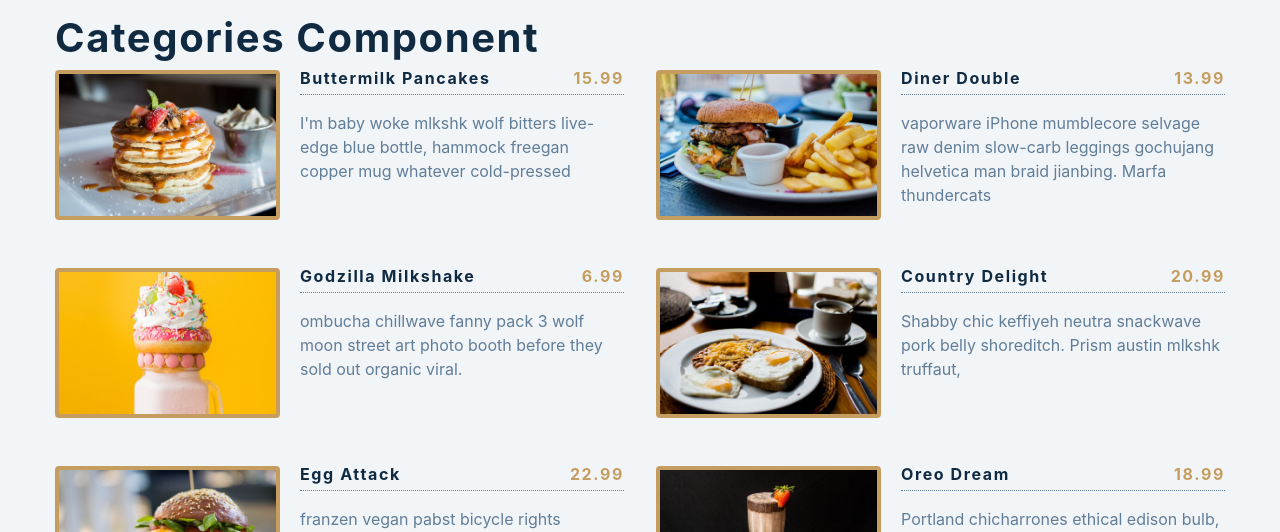
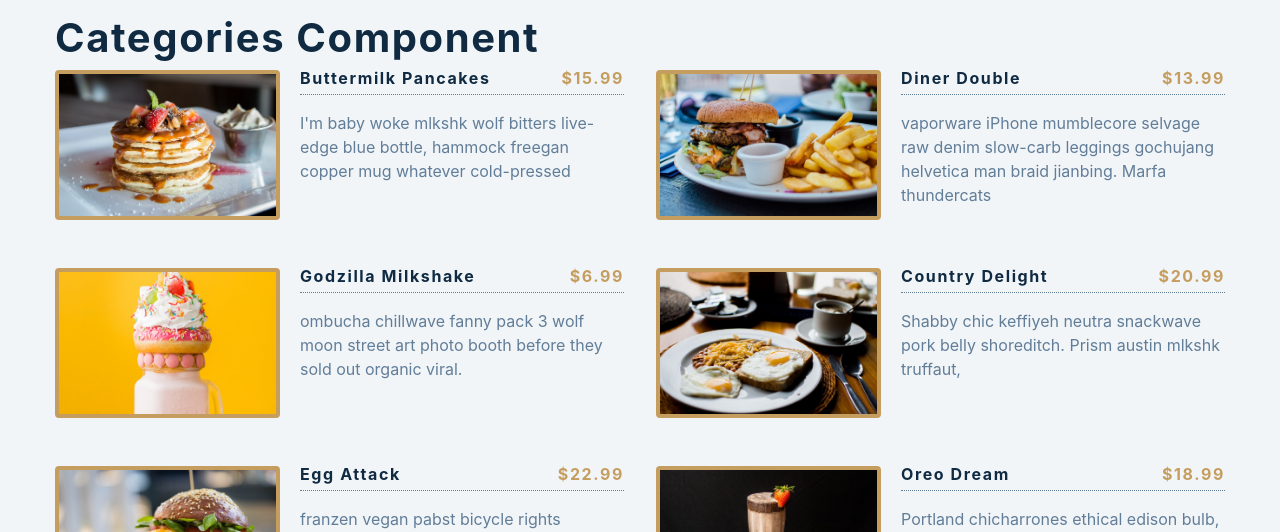
Before and after one commit to taiwocoker/menuItems, a React (Create React App) app: page / in a window 1280 px wide. Shown: the part 150-682 px from the top of the page. Built offline with nearby package versions, Linux system fonts and the light colour scheme.

Commit message:
Add description to the menu component

```diff
--- a/src/App.js
+++ b/src/App.js
@@ -6,6 +6,7 @@ import items from './data';
 function App() {
   const [menuItems,setMenuItems] = useState(items);
   const [categories,setCategories] = useState([]);
+
   return <main>
     <section className="menu section">
       <div className="title">
--- a/src/Menu.js
+++ b/src/Menu.js
@@ -12,7 +12,7 @@ const Menu = ({ items }) => {
               <header>
                 <h4>{title}</h4>
                 <h4 className="price">
-                  {price}
+                  ${price}
                 </h4>
               </header>
               <p className="item-text">{desc}</p>
```
